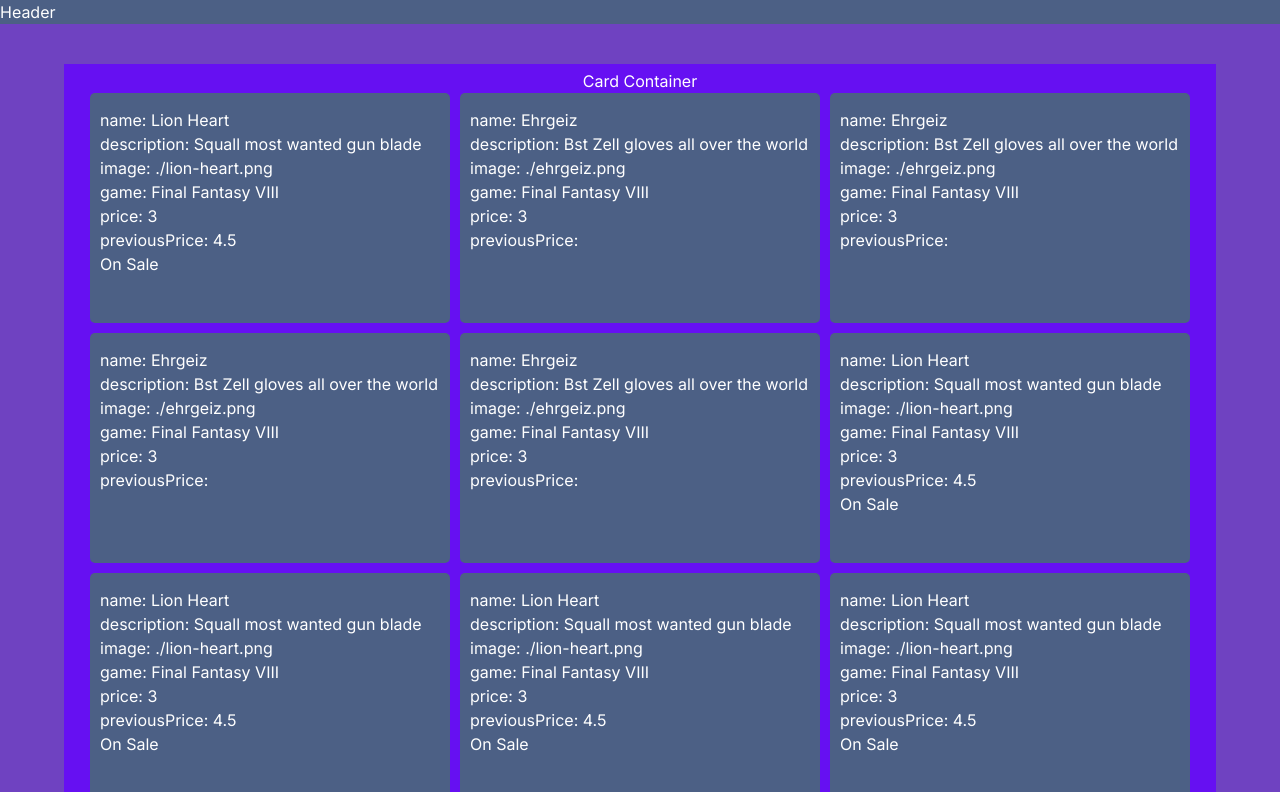
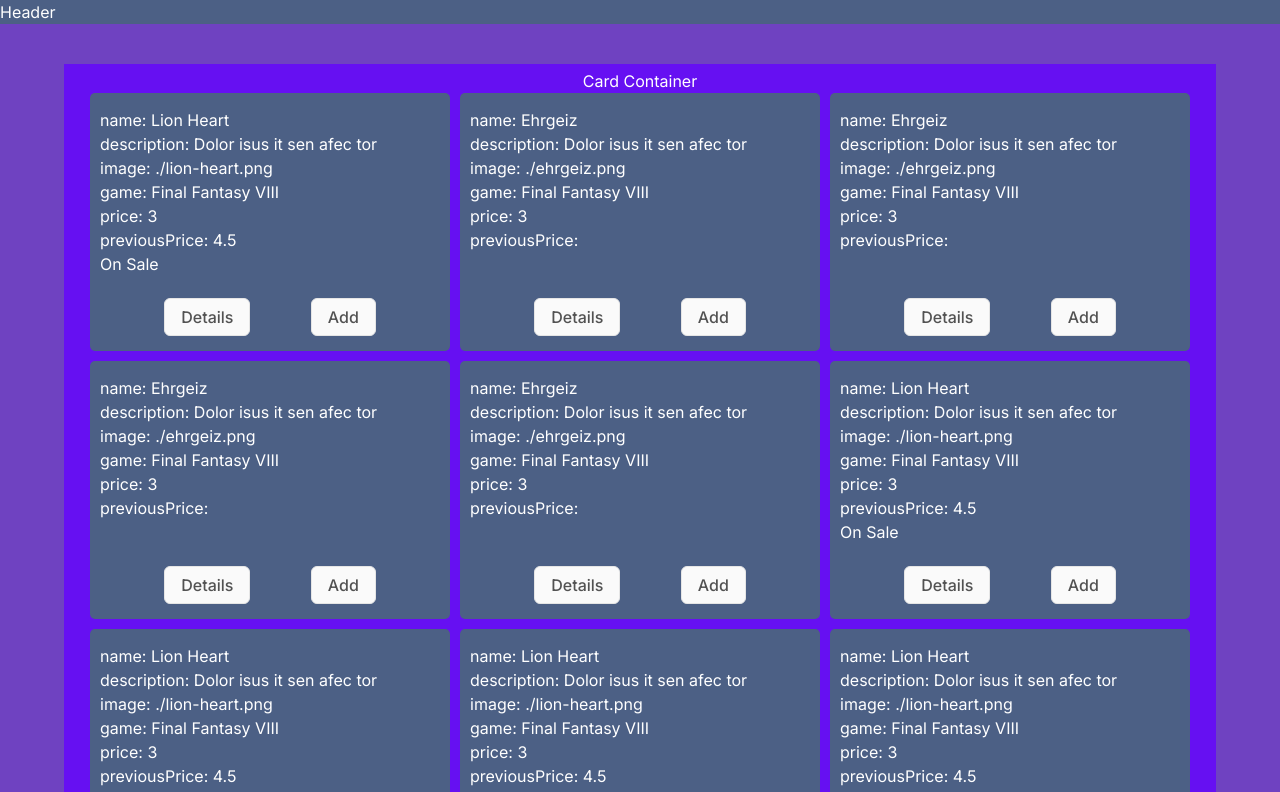
Before and after one commit to Firet/html-template-design, a Next.js app: page / in a window 1280 px wide. Shown: the top 792 px of the page. Built offline with nearby package versions, Linux system fonts and the light colour scheme.

Commit message:
Add buttons to cards

```diff
--- /dev/null
+++ b/app/components/molecules/button/button.tsx
@@ -0,0 +1,28 @@
+import c from "clsx";
+import { ButtonHTMLAttributes } from "react";
+
+interface ButtonProps extends ButtonHTMLAttributes<HTMLButtonElement> {
+  priority?: "default" | "success" | "danger";
+}
+
+export default function Button({
+  children,
+  priority = "default",
+  ...props
+}: ButtonProps) {
+  return (
+    <button
+      className={c(
+        "rounded-md border px-4 py-1.5 transition-all font-medium",
+        priority === "success"
+          ? "hover:bg-green-100 hover:text-green-700 border-green-200 bg-green-50 text-green-600"
+          : priority === "danger"
+          ? "border-red-200 bg-red-50 text-red-600 hover:bg-red-100 hover:text-red-700"
+          : "border-neutral-200 bg-neutral-50 text-neutral-600 hover:bg-neutral-100 hover:text-neutral-700"
+      )}
+      {...props}
+    >
+      {children}
+    </button>
+  );
+}
--- a/app/components/molecules/card/card.css
+++ b/app/components/molecules/card/card.css
@@ -5,3 +5,15 @@
   min-height: 230px;
   min-width: 360px;
 }
+
+.card-content-container {
+  height: 180px;
+}
+
+.button-container {
+  display: flex;
+  justify-content: space-around;
+  width: 80%;
+  margin: 0 auto;
+  margin-top: 10px;
+}
--- a/app/components/molecules/card/card.tsx
+++ b/app/components/molecules/card/card.tsx
@@ -1,3 +1,4 @@
+import Button from "../button/button";
 import "./card.css";
 
 interface CardProps {
@@ -21,6 +22,7 @@
 }: CardProps) {
   return (
     <section className="card">
+      <div className="card-content-container">
         <h3>name: {name}</h3>
         <h3>description: {description}</h3>
         <h3>image: {image}</h3>
@@ -28,6 +30,11 @@
         <h3>price: {price}</h3>
         <h3>previousPrice: {previousPrice}</h3>
         <h3>{onSale ? "On Sale" : null}</h3>
+      </div>
+      <div className="button-container">
+        <Button>Details</Button>
+        <Button>Add</Button>
+      </div>
     </section>
   );
 }
--- a/app/constants/videogame-item-card/videogame-item-card.tsx
+++ b/app/constants/videogame-item-card/videogame-item-card.tsx
@@ -13,7 +13,7 @@
   {
     id: 1,
     name: "Lion Heart",
-    description: "Squall most wanted gun blade",
+    description: "Dolor isus it sen afec tor",
     image: "./lion-heart.png",
     game: "Final Fantasy VIII",
     price: 3.0,
@@ -23,7 +23,7 @@
   {
     id: 2,
     name: "Ehrgeiz",
-    description: "Bst Zell gloves all over the world",
+    description: "Dolor isus it sen afec tor",
     image: "./ehrgeiz.png",
     game: "Final Fantasy VIII",
     price: 3.0,
@@ -33,7 +33,7 @@
   {
     id: 2,
     name: "Ehrgeiz",
-    description: "Bst Zell gloves all over the world",
+    description: "Dolor isus it sen afec tor",
     image: "./ehrgeiz.png",
     game: "Final Fantasy VIII",
     price: 3.0,
@@ -43,7 +43,7 @@
   {
     id: 2,
     name: "Ehrgeiz",
-    description: "Bst Zell gloves all over the world",
+    description: "Dolor isus it sen afec tor",
     image: "./ehrgeiz.png",
     game: "Final Fantasy VIII",
     price: 3.0,
@@ -53,7 +53,7 @@
   {
     id: 2,
     name: "Ehrgeiz",
-    description: "Bst Zell gloves all over the world",
+    description: "Dolor isus it sen afec tor",
     image: "./ehrgeiz.png",
     game: "Final Fantasy VIII",
     price: 3.0,
@@ -63,7 +63,7 @@
   {
     id: 1,
     name: "Lion Heart",
-    description: "Squall most wanted gun blade",
+    description: "Dolor isus it sen afec tor",
     image: "./lion-heart.png",
     game: "Final Fantasy VIII",
     price: 3.0,
@@ -74,7 +74,7 @@
   {
     id: 1,
     name: "Lion Heart",
-    description: "Squall most wanted gun blade",
+    description: "Dolor isus it sen afec tor",
     image: "./lion-heart.png",
     game: "Final Fantasy VIII",
     price: 3.0,
@@ -85,7 +85,7 @@
   {
     id: 1,
     name: "Lion Heart",
-    description: "Squall most wanted gun blade",
+    description: "Dolor isus it sen afec tor",
     image: "./lion-heart.png",
     game: "Final Fantasy VIII",
     price: 3.0,
@@ -96,7 +96,7 @@
   {
     id: 1,
     name: "Lion Heart",
-    description: "Squall most wanted gun blade",
+    description: "Dolor isus it sen afec tor",
     image: "./lion-heart.png",
     game: "Final Fantasy VIII",
     price: 3.0,
@@ -107,7 +107,7 @@
   {
     id: 1,
     name: "Lion Heart",
-    description: "Squall most wanted gun blade",
+    description: "Dolor isus it sen afec tor",
     image: "./lion-heart.png",
     game: "Final Fantasy VIII",
     price: 3.0,
@@ -118,7 +118,7 @@
   {
     id: 1,
     name: "Lion Heart",
-    description: "Squall most wanted gun blade",
+    description: "Dolor isus it sen afec tor",
     image: "./lion-heart.png",
     game: "Final Fantasy VIII",
     price: 3.0,
--- a/package.json
+++ b/package.json
@@ -9,6 +9,7 @@
     "lint": "next lint"
   },
   "dependencies": {
+    "clsx": "^2.1.1",
     "next": "14.2.1",
     "react": "^18",
     "react-dom": "^18"
```
Also changed, not shown: 2 other files (tests, documents, lock files or other folders). Lines whose indentation alone changed are shown as unchanged.
